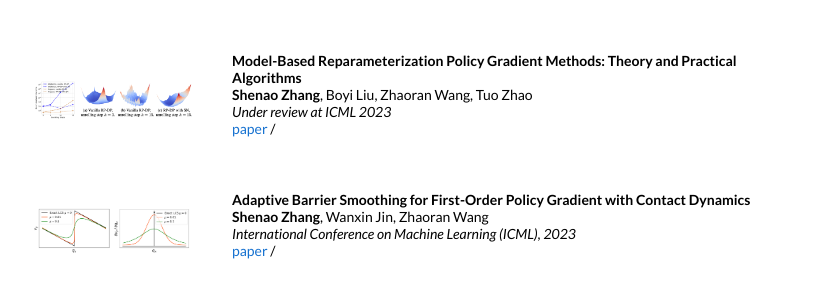
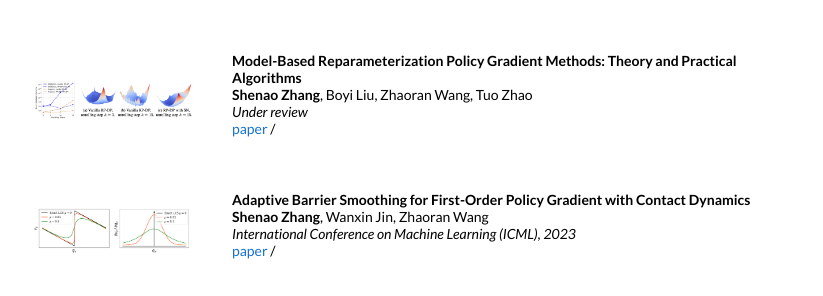
Before and after one commit to shenao-zhang/shenao-zhang.github.io, a Jekyll site: the page built from _posts/2021-12-02-mbpg.markdown, in a window 1280 px wide. Shown: the part 378-674 px from the top of the page, without its empty margins (228-1051 px from the left). Built offline with Jekyll 4.4.1, drawn with Linux system fonts in a browser that asks for light colours.

Commit message:
Update 2021-12-02-mbpg.markdown

```diff
--- a/_posts/2021-12-02-mbpg.markdown
+++ b/_posts/2021-12-02-mbpg.markdown
@@ -6,6 +6,6 @@ image: /images/mbpg21.jpg
 categories: research
 author: "Shenao Zhang"
 authors: "<strong>Shenao Zhang</strong>, Boyi Liu, Zhaoran Wang, Tuo Zhao"
-venue: "Under review at ICML 2023"
+venue: "Under review"
 arxiv: https://shenao-zhang.github.io/RPgradRL/RPgrad.pdf
 ---
```
